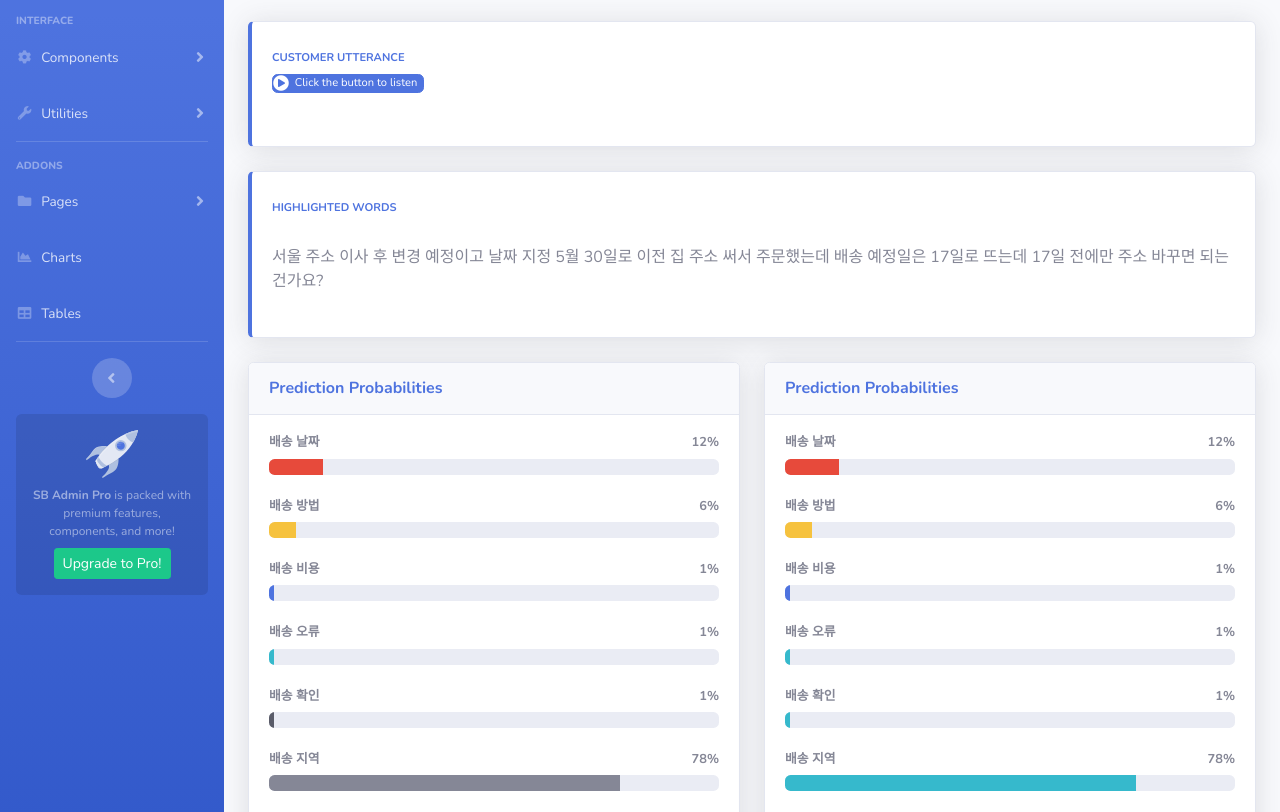
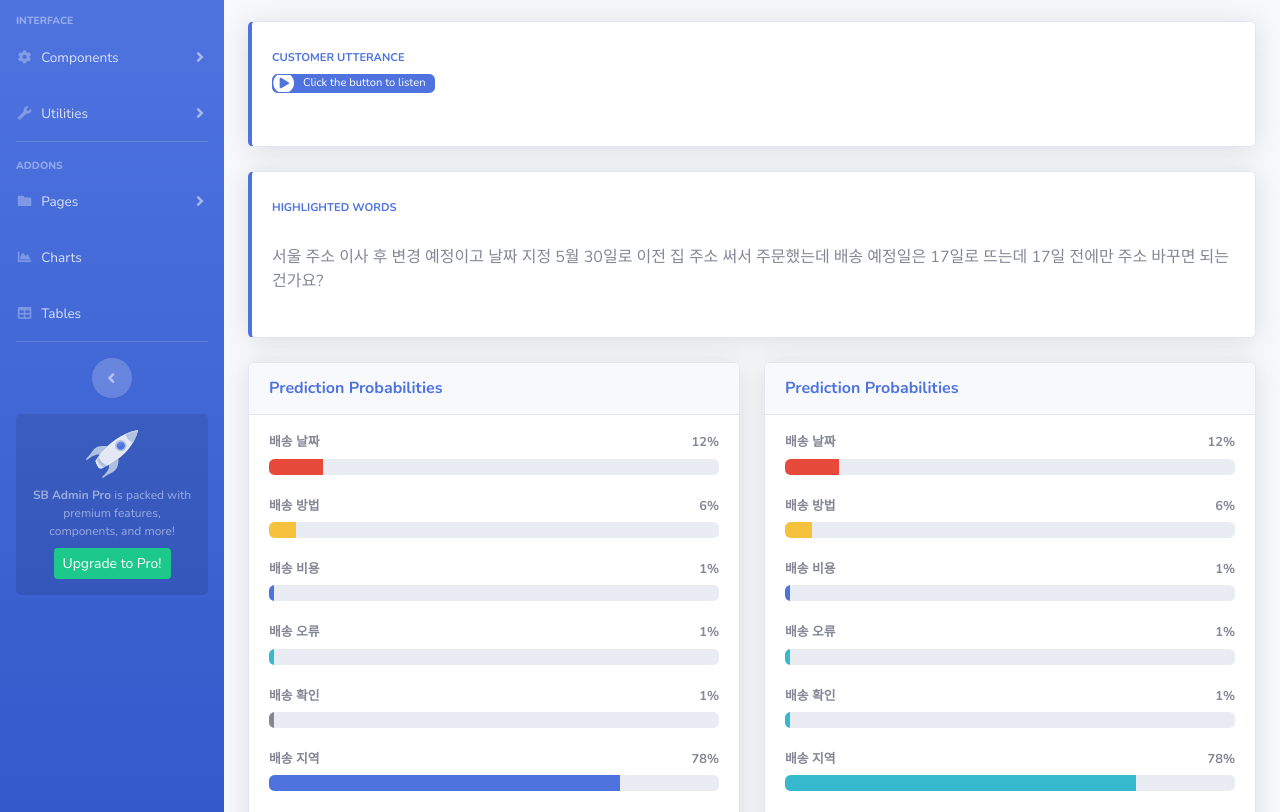
Before and after one commit to Sol-J/Sol-J.github.io, a website with bundled scripts: page index.html in a window 1280 px wide. Shown: the part 131-943 px from the top of the page. Built offline with nearby package versions, Linux system fonts and the light colour scheme.

Commit message:
Update index.html

```diff
--- a/index.html
+++ b/index.html
@@ -252,8 +252,8 @@
 
 
                                             <a href="#" class="btn btn-primary btn-icon-split">
-                                                <i class="fas fa-play-circle"></i>
-                                                <span class="text-xs">&nbsp;&nbsp;Click the button to listen&nbsp;&nbsp;</span>
+                                                <i class="fas fa-play-circle fa-lg"></i>
+                                                <span class="text-xs">&nbsp;&nbsp;&nbsp;Click the button to listen&nbsp;&nbsp;&nbsp;</span>
                                             </a>
 
                                             <div class="text"><br></div>
@@ -364,13 +364,13 @@
                                     <h4 class="small font-weight-bold">배송 확인 <span
                                             class="float-right">1%</span></h4>
                                     <div class="progress mb-4">
-                                        <div class="progress-bar bg-dark" role="progressbar" style="width: 1%"
+                                        <div class="progress-bar bg-secondary" role="progressbar" style="width: 1%"
                                             aria-valuenow="1" aria-valuemin="0" aria-valuemax="100"></div>
                                     </div>
                                     <h4 class="small font-weight-bold">배송 지역 <span
                                             class="float-right">78%</span></h4>
                                     <div class="progress mb-4">
-                                        <div class="progress-bar bg-secondary" role="progressbar" style="width: 78%"
+                                        <div class="progress-bar bg-primary" role="progressbar" style="width: 78%"
                                             aria-valuenow="78" aria-valuemin="0" aria-valuemax="100"></div>
                                     </div>
                                     <h4 class="small font-weight-bold">배송 택배사 <span
```
